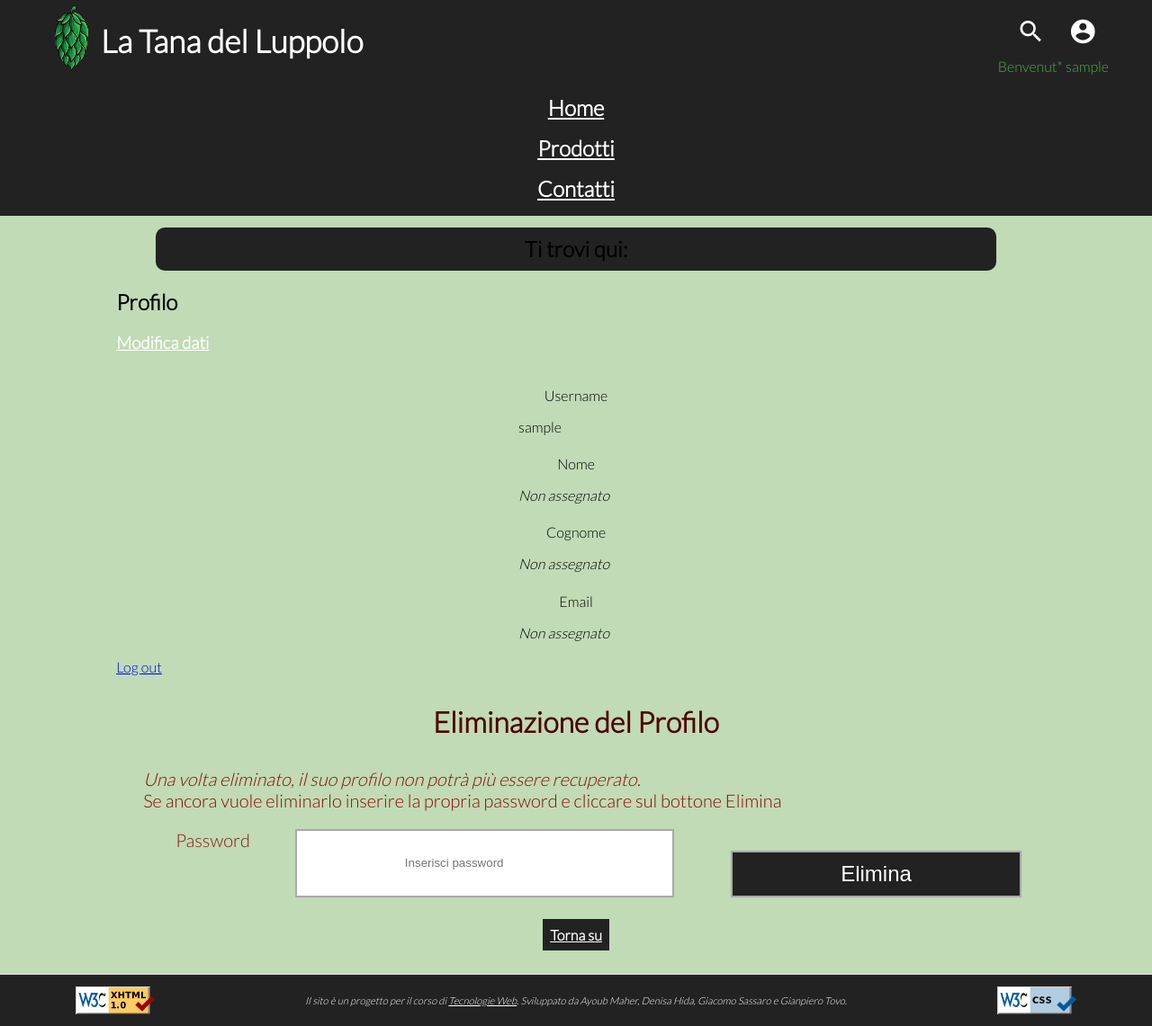
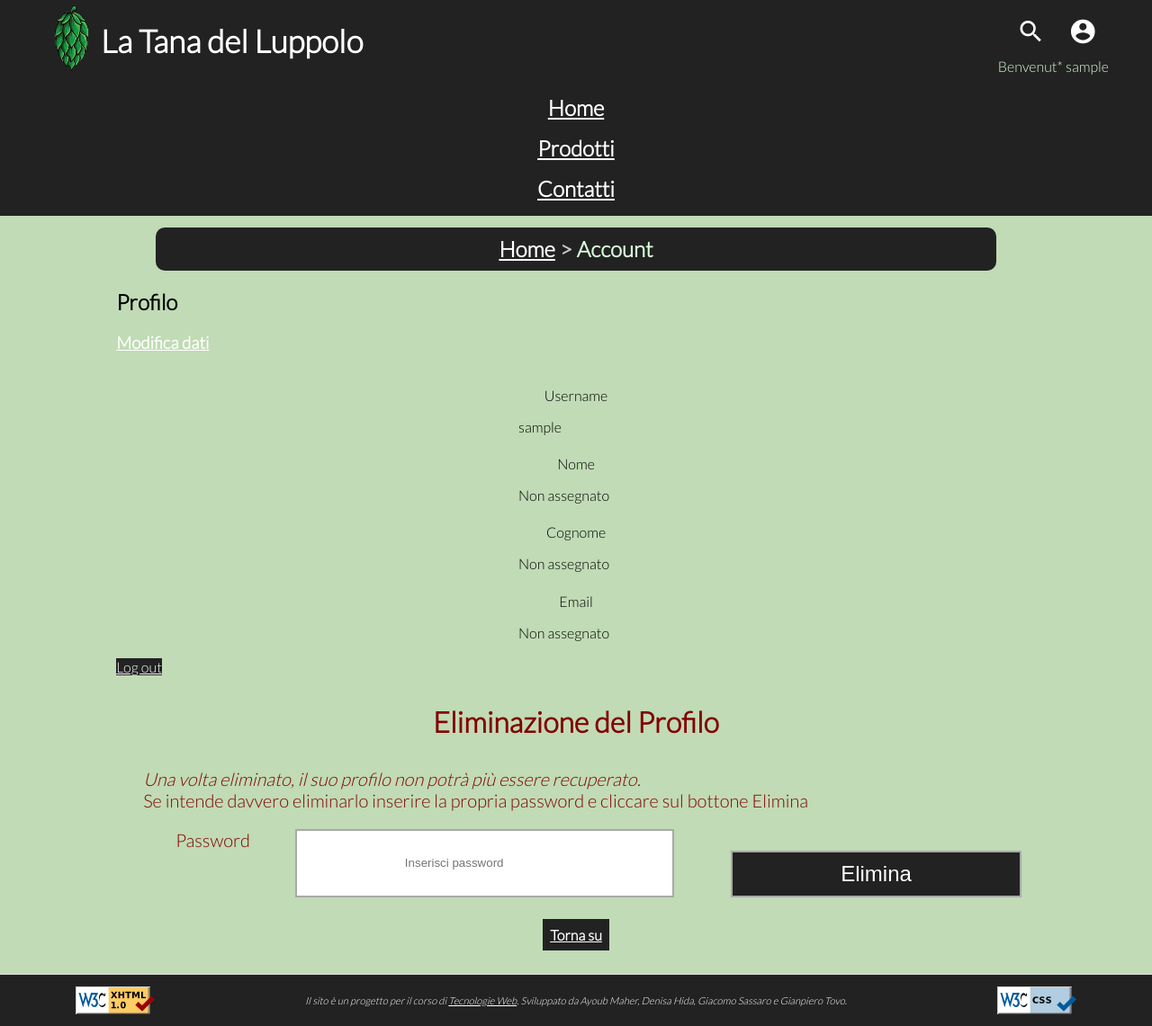
Before and after one commit to Panz99/LaTanaDelLuppolo-ProgettoTecWeb2020, a PHP site: page /php/dettagliaccount.php in a window 1280 px wide. Shown: the whole page at 90% size. Run offline with PHP 8.4, Linux system fonts and the light colour scheme; the visitor is signed in with stand-in values (Sample User, id 1); data comes from the database, SQL or seed files in the repository; data that the repository does not hold is empty.

Commit message:
Fix stile e accessibilità

```diff
--- a/html/accessdenied.html
+++ b/html/accessdenied.html
@@ -1,5 +1,5 @@
 <!DOCTYPE html>
-<html>
+<html xmlns="http://www.w3.org/1999/xhtml" xml:lang="it" lang="it">
     <head/>
     <body>
         <header/>
--- a/html/components/header.html
+++ b/html/components/header.html
@@ -1,18 +1,20 @@
 <header>
     <div id="container_header">
-        <a href="<root/>php/home.php" id="container_logo">
+        <a href="<root/>php/home.php" class="logolink" id="container_logo">
             <img id="img_logo" src="<root/>img/logo.png" alt="Fiore di luppolo stilizzato"/>
             <h1 id="text_logo">La Tana del Luppolo</h1>
         </a>
-        <a href="#main" id="jumpscreenreader" >Salta a contenuto</a>
+        <a href="#main" class="hiddenscreenreader" >Salta a contenuto</a>
         <div id="container_icons">
+            <label for="icon-search" class="hiddenscreenreader">Cerca</label>
             <span id="icon-search" tabindex=0 onclick="getSearchbar()" onkeypress="getSearchbar()" class="material-icons">search</span>
-            <a href="login.php"><span class="material-icons"> account_circle </span></a>
+            <a href="login.php"><span class="material-icons"> account_circle</span></a>
             <welcome/>
         </div>
     </div>
     <div id="searchbar" hidden="hidden">
         <form  method="get" action="prodotti.php?">
+            <label for="search" class="hiddenscreenreader">Cerca</label>
             <input type="search" id="search" name="search" placeholder="Search" />
             <input type="hidden" tabindex="-1" name="page" value="1"/>
         </form>
--- a/html/dettagli.html
+++ b/html/dettagli.html
@@ -1,5 +1,5 @@
 <!DOCTYPE html>
-<html>
+<html xmlns="http://www.w3.org/1999/xhtml" xml:lang="it" lang="it">
     <head/>
     <body>
         <header/>
--- a/html/dettagliaccount.html
+++ b/html/dettagliaccount.html
@@ -1,17 +1,16 @@
 <!DOCTYPE html>
-<html>
+<html xmlns="http://www.w3.org/1999/xhtml" xml:lang="it" lang="it">
     <head/>
     <body>
         <header/>
 
-        <div id="breadcrumbs">
-            <span>Ti trovi qui:</span>
-        </div>
+        <bc/>
+
         <main id="main">
             <div class="container_profile">
                 <div class="titolo-dati">
                     <h2>Profilo</h2>
-                    <div class="modifica-btn">
+                    <div>
                         <a class="link" href="modificadati.php"><h3>Modifica dati</h3></a>
                     </div>
                 </div>
@@ -32,18 +31,21 @@
                         <dt class="form-label">Email</dt>
                         <dd class="inputAge"><email/></dd>
                     </div>
-                    <div class = "logout">
-                        <a href="logout.php">Log out</a>
+                    <div>
+                        <a class="link" href="logout.php">Log out</a>
                     </div>
                     <div class="eliminaprofilo">
                         <h3>Eliminazione del Profilo</h3>
-                        <p><em>Una volta eliminato, il suo profilo non potrà più essere recuperato.</em> <br/> Se ancora vuole eliminarlo inserire la propria password e cliccare sul bottone Elimina</p>
+                        <p>
+                            <span class="emspan">Una volta eliminato, il suo profilo non potrà più essere recuperato.</span><br>
+                            Se intende davvero eliminarlo inserire la propria password e cliccare sul bottone Elimina
+                        </p>
                         <form id="container_elimina" action="dettagliaccount.php" method="post">
 
-                            <label for="txtPassword" class="form-label" xml:lang="en-EN">Password</label>
-                            <input type="text" class="inputAge" name="txtPassword" placeholder="Inserisci password">
+                            <label for="txtaccountdelete" class="form-label" xml:lang="en-EN">Password</label>
+                            <input type="text" class="inputAge" id="txtaccountdelete" name="txtPassword" placeholder="Inserisci password">
                             <error/>
-                           <input class="btn" type="submit" value="Elimina">
+                            <input class="btn" type="submit" value="Elimina">
                         </form>
                     </div>
                 </dl>
--- a/html/home.html
+++ b/html/home.html
@@ -1,5 +1,5 @@
 <!DOCTYPE html>
-<html>
+<html xmlns="http://www.w3.org/1999/xhtml" xml:lang="it" lang="it">
     <head/>
     <body>
         <header/>
--- a/html/modificadati.html
+++ b/html/modificadati.html
@@ -1,5 +1,5 @@
 <!DOCTYPE html>
-<html>
+<html xmlns="http://www.w3.org/1999/xhtml" xml:lang="it" lang="it">
     <head/>
     <body>
         <header/>
--- a/html/notfound.html
+++ b/html/notfound.html
@@ -1,5 +1,5 @@
 <!DOCTYPE html>
-<html>
+<html xmlns="http://www.w3.org/1999/xhtml" xml:lang="it" lang="it">
     <head/>
     <body>
         <header/>
--- a/php/dettagliaccount.php
+++ b/php/dettagliaccount.php
@@ -44,19 +44,25 @@
         header("Location: notfound.php");
     }
 
+    //Breadcrumbs
+    $path=[
+        "Home" => "<root/>php/home.php",
+        "Account" => "active",
+    ];
 
     //Costruisco pagina
     $paginaHTML = file_get_contents('../html/dettagliaccount.html');
     $paginaHTML = ($error) ? str_replace("<error/>", $error, $paginaHTML) : str_replace("<error/>", "", $paginaHTML);
     $paginaHTML = str_replace("<head/>", htmlMaker::makeHead("Profilo - La tana del Luppolo"), $paginaHTML);
     $paginaHTML = str_replace("<keywords/>", ", account", $paginaHTML);
+    $paginaHTML = str_replace("<bc/>", htmlMaker::makeBreadCrumbs($path), $paginaHTML);
     $paginaHTML = str_replace("<header/>", htmlMaker::makeHeader($username), $paginaHTML);
     $paginaHTML = str_replace("<footer/>", htmlMaker::makeFooter(), $paginaHTML);
     $paginaHTML = str_replace("<tornasu/>", htmlMaker::makeTornaSu(), $paginaHTML);
     $paginaHTML = str_replace("<userid/>",$_SESSION['id'],$paginaHTML);
-    $paginaHTML = str_replace("<name/>",$utente["nome"] ?? "<i>Non assegnato</i>", $paginaHTML);
-    $paginaHTML = str_replace("<surname/>",$utente["cognome"] ?? "<i>Non assegnato</i>", $paginaHTML);
-    $paginaHTML = str_replace("<email/>",$utente['email'] ?? "<i>Non assegnato</i>", $paginaHTML);
+    $paginaHTML = str_replace("<name/>",$utente["nome"] ?? '<span class="ispan">Non assegnato</span>', $paginaHTML);
+    $paginaHTML = str_replace("<surname/>",$utente["cognome"] ?? '<span class="ispan">Non assegnato</span>', $paginaHTML);
+    $paginaHTML = str_replace("<email/>",$utente['email'] ?? '<span class="ispan">Non assegnato</span>', $paginaHTML);
     $paginaHTML = str_replace("<root/>", "../", $paginaHTML);
     echo $paginaHTML;
 
--- a/php/htmlMaker.php
+++ b/php/htmlMaker.php
@@ -51,7 +51,7 @@ class htmlMaker{
             foreach($beers as $birra){
                 $html .= '<div class="prodotto">';
                 $html .= '<a class="link nome_prodotto" href="dettagli.php?id='.$birra['id'].'"><h2>' . $birra['nome'] .'</h2></a>';
-                $html .= '<img class="img_prodotto" alt="bottiglia di birra" src="<root/>'.$birra['img_path'].'"/>';
+                $html .= '<img class="img_prodotto" alt="Foto bottiglia di birra '.$birra['nome'].'" src="<root/>'.$birra['img_path'].'"/>';
                 $html .= '<dl class="dettagli_prodotto">';
                 $html .= '<dt>Costo:</dt><dd> ' . $birra['costo'] . '€' . '</dd>';
                 $html .= '<dt>Grado:</dt><dd> ' . $birra['grado'] . '°</dd></dl>';
@@ -94,13 +94,16 @@ class htmlMaker{
             $html.= isset($_SESSION['id']) ?
                             '   <div id="recensionecreate">
                                     <div class="recensioneuserpic">
-                                        <div class="material-icons">account_circle</div>
+                                        <div class="material-icons darknohover" aria-hidden="true" role="presentation" tabindex="-1">account_circle</div>
                                     </div>
                                     <div id="recensionetext">
-                                        <span class="recensioneusername">Tu</span><br>
                                         <form action="dettagli.php?id=<beerid/>" method="POST" id="revinsertform">
-                                            <textarea id="recensionetextarea" name="review" cols="50" rows="3" placeholder="Scrivi una recensione sulla birra"></textarea><br>
-                                            Valutazione: <br>
+                                            <fieldset>
+                                                <legend><h3>Inserisci una nuova recensione</h3></legend>
+                                                <label for="recensionetextarea">Scrivi cosa pensi della birra</label><br>
+                                                <textarea id="recensionetextarea" name="review" cols="50" rows="3" placeholder="Scrivi una recensione sulla birra"></textarea>
+                                                <br>
+                                                Valutazione<br>
                                                 <input type="radio" id="rateradio0" name="rating" value="0"><label for="rateradio0">0</label>&nbsp;
                                                 <input type="radio" id="rateradio1" name="rating" value="1"><label for="rateradio1">1</label>&nbsp;
                                                 <input type="radio" id="rateradio2" name="rating" value="2"><label for="rateradio2">2</label>&nbsp;
@@ -114,6 +117,7 @@ class htmlMaker{
                                                 <input type="radio" id="rateradio10" name="rating" value="10"><label for="rateradio10">10</label>
                                                 <br>
                                                 <input type="submit" value="Invia recensione">
+                                            </fieldset>
                                         </form>
                                     </div>
                                 </div>'
@@ -135,13 +139,13 @@ class htmlMaker{
             $html .= '
                     <div class="recensioneitem">
                         <div>
-                            <div class="material-icons">account_circle</div>';
+                            <div class="material-icons darknohover" aria-hidden="true" role="presentation" tabindex="-1">person</div>';
 
             // Controlla se utente è loggato e aggiunge tasto eliminazione se è l'autore della recensione oppure admin
             $html.= isset($_SESSION['id']) && (isset($_SESSION['admin']) && $_SESSION['admin']==1 || $_SESSION['id']==$review["username"]) ?
                                                 '   <br>
                                                     <form action="dettagli.php?id=<beerid/>" method="POST" class="revremoveform">
-                                                        <button type="submit" id="revremovebut"><div class="material-icons">delete_forever</div></button>
+                                                        <button type="submit" id="revremovebut"><div class="material-icons dark">delete_forever</div></button>
                                                         <input type="hidden" name="removeid" value="'.$review['revid'].'">
                                                     </form>'
                                             : '';
@@ -150,7 +154,7 @@ class htmlMaker{
                         <div id="recensionetext">
                             <span class="recensioneusername">'.$review["username"].'</span> ha commentato<br>
                             <div class="recensionecontent">'.$review["descrizione"].'</div>
-                            Voto: <em>'.$review["voto"].'/10</em>
+                            Voto: <span class="emspan">'.$review["voto"].'/10</span>
                         </div>
                     </div>';
         }
--- a/style/style_main.css
+++ b/style/style_main.css
@@ -59,12 +59,41 @@ form{
     margin: 1em;
 }
 
+fieldset{
+    border: 0;
+    margin: 0;
+    padding: 0;
+}
+
+
 /*-------------------------------------------
 -----------CSS RELATIVO ALLE CLASSI----------
 ---------------------------------------------*/
+
+.emspan{
+    font-style: italic;
+}
+
+.bspan{
+    font-weight: bold;
+}
+
+.strongspan{
+    font-weight: bolder;
+}
+
+.hiddenscreenreader{
+    height: 0;
+    overflow: hidden;
+    opacity: 0.0;
+    color: #ff0;
+    background-color: transparent;
+}
+
+
 .active{
     cursor: default !important;
-    color:#4CAF50 !important;
+    color:#D8FBD8 !important;
     pointer-events: none;
     text-decoration: none;
 }
@@ -174,6 +203,15 @@ form{
     background-color: transparent;
 }
 
+.material-icons.dark { color: #222; }
+
+.material-icons.darknohover { color: #222; }
+.material-icons.darknohover:hover {
+    color: #222;
+    cursor: default;
+    background-color: transparent;
+ }
+
 /*-------------------------------------------
 ------------CSS RELATIVO AGLI ID-------------
 ---------------------------------------------*/
@@ -194,6 +232,12 @@ form{
     font-size: 2.2em;
     color: #fff;
 }
+#logolink:visited{
+    color: #ff0;
+    background-color: transparent;
+}
+
+
 #img_logo{
     float: left;
     width: 4em;
@@ -206,7 +250,7 @@ form{
 }
 #msgWelcome{
     width: 100%;
-    color: #4CAF50;
+    color: #D8FBD8;
 }
 /*Nav*/
 #list_link{
@@ -250,11 +294,6 @@ form{
 /*Main*/
 #content{
     margin-bottom: 2em;
-}
-
-#jumpscreenreader{
-    height: 0;
-    overflow: hidden;
 }
 
 /*Content prodotti.html*/
@@ -528,12 +567,12 @@ form{
 }
 .eliminaprofilo>h3{
     text-align: center;
-    color:rgb(78, 3, 3);
+    color: #820000;
     font-size:2em;
 }
 .eliminaprofilo>p{
     font-size: 20px;
-    color: rgb(143, 5, 5);
+    color: #820000;
     margin-left:30px;
     margin-right: 30px;
 }
@@ -568,7 +607,7 @@ form{
 #container_elimina>label{
     margin-left: 50px;
     font-size: 20px;
-    color:#8a1818;
+    color: #820000;
 }
 #container_elimina > input{
     padding: 10px 120px;
```
Also changed, not shown: html/contatti.html (+7 -6 lines). Lines whose indentation alone changed are shown as unchanged.
